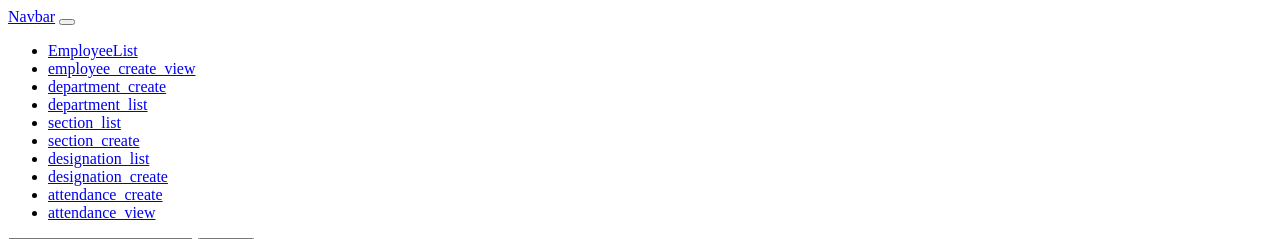
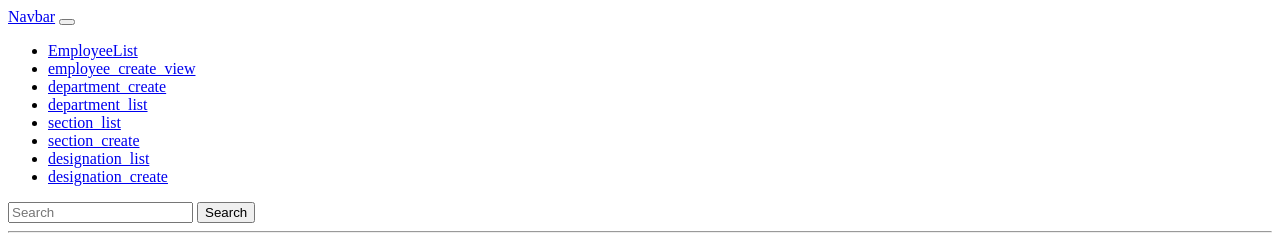
Before and after one commit to maainul/Django_Employee_payroll_Management_System, a Django app: template src/employee/templates/employee_list.html in a window 1280 px wide. Shown: the top 239 px of the page. Run offline with Django 3.2, Linux system fonts and the light colour scheme; the template is opened without the code that fills it, so the values that code supplies are empty.

Commit message:
edit employee list

```diff
--- a/src/employee/templates/employee_list.html
+++ b/src/employee/templates/employee_list.html
@@ -49,14 +49,6 @@ table, th, td {
       </li>
 
 
-      <li class="nav-item">
-        <a class="nav-link disabled" href="{% url 'attendance_create' %}">attendance_create</a>
-      </li>
-      <li class="nav-item">
-        <a class="nav-link disabled" href="{% url 'attendance_view' %}">attendance_view</a>
-      </li>
-
-
     </ul>
       <form class="form-inline my-2 my-lg-0">
       <input class="form-control mr-sm-2" type="search" placeholder="Search" aria-label="Search">
```
